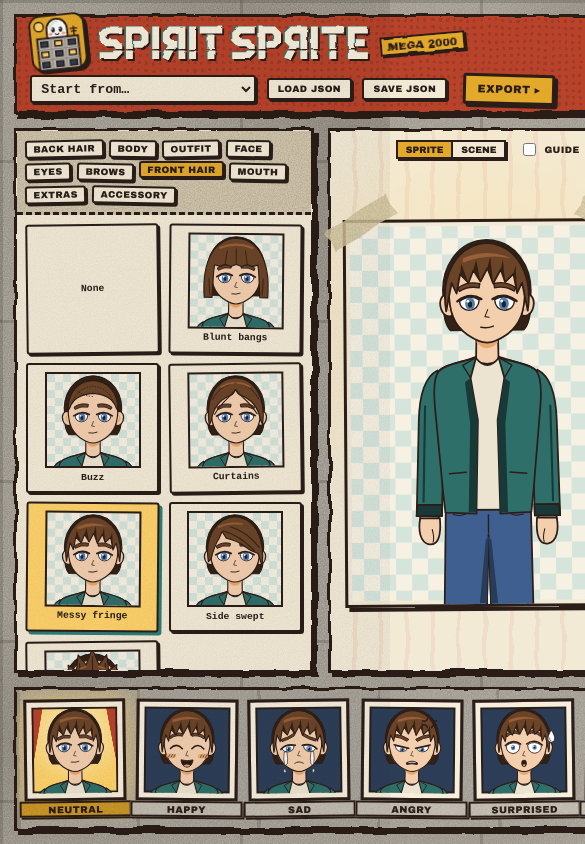
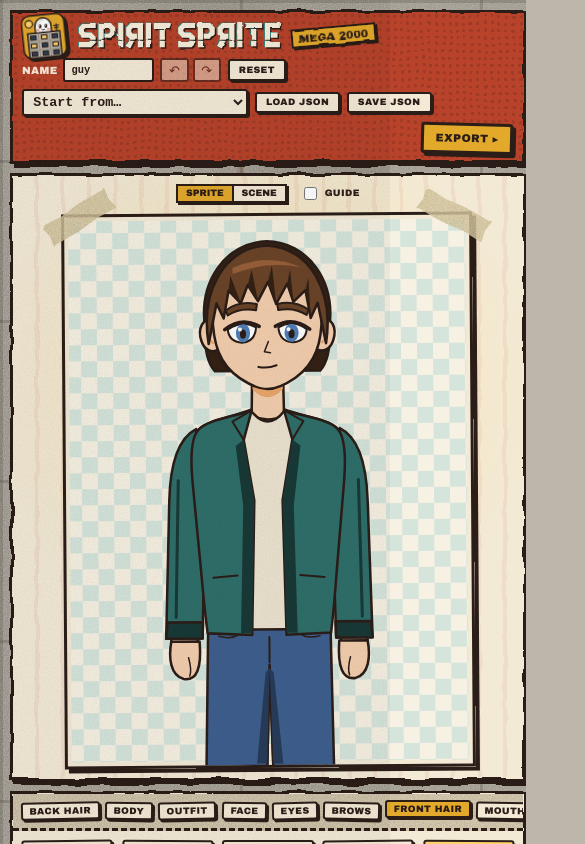
Before and after one commit to legendfinka/SpiritSpriteMega2000, a React (Vite) app: page / in a window 390 px wide. Shown: the top 844 px of the page, 585 px wide, since content can reach past the window. Built offline with nearby package versions, Linux system fonts and the light colour scheme.

Commit message:
feat(web): stack the layout on phones

```diff
--- a/src/App.module.css
+++ b/src/App.module.css
@@ -134,6 +134,50 @@
   min-height: 0;
 }
 
+/* phones and narrow tablets: stack everything and let the page scroll */
+@media (width < 900px) {
+  .app {
+    grid-template-rows: auto auto auto;
+    gap: 10px;
+    height: auto;
+    min-height: 100dvh;
+    padding: 10px;
+  }
+
+  .main {
+    grid-template-columns: minmax(0, 1fr);
+    grid-template-rows: none;
+    gap: 10px;
+  }
+
+  .header {
+    gap: 0.5rem;
+    padding: 0.5rem 0.7rem;
+  }
+
+  .brand {
+    width: 100%;
+  }
+
+  .wordmark {
+    height: 30px;
+  }
+
+  .logo {
+    width: 44px;
+    height: 44px;
+    margin: -6px 0;
+  }
+
+  .control input:not([type='checkbox']) {
+    width: 7rem;
+  }
+
+  .header .exportButton {
+    margin-left: auto;
+  }
+}
+
 /* undo/redo pair */
 .history {
   display: flex;
--- a/src/ui/ColorPanel.module.css
+++ b/src/ui/ColorPanel.module.css
@@ -24,6 +24,15 @@
 .list {
   padding: 0.75rem;
   overflow-y: auto;
+}
+
+/* two columns of swatches when stacked */
+@media (width < 900px) {
+  .list {
+    display: grid;
+    grid-template-columns: repeat(auto-fill, minmax(170px, 1fr));
+    gap: 0 1rem;
+  }
 }
 
 .row,
--- a/src/ui/ExpressionStrip.module.css
+++ b/src/ui/ExpressionStrip.module.css
@@ -176,3 +176,39 @@
   letter-spacing: 0.04em;
   text-transform: uppercase;
 }
+
+/* phones: smaller windows, name plate below them */
+@media (width < 900px) {
+  .strip {
+    flex-direction: column;
+    align-items: stretch;
+    gap: 0.4rem;
+    padding: 0 0 0.75rem;
+  }
+
+  .windows {
+    justify-content: flex-start;
+    gap: 0.9rem;
+  }
+
+  .windowSvg,
+  .addPane {
+    width: 72px;
+    height: 72px;
+  }
+
+  .addPane {
+    font-size: 2rem;
+  }
+
+  .sill {
+    max-width: 88px;
+    font-size: 0.65rem;
+  }
+
+  .plate {
+    width: auto;
+    margin: 0 0.75rem;
+    rotate: 0deg;
+  }
+}
--- a/src/ui/PartPicker.module.css
+++ b/src/ui/PartPicker.module.css
@@ -110,3 +110,29 @@
   background: repeating-conic-gradient(var(--tile-a) 0 25%, var(--tile-b) 0 50%) 0 0 / 16px 16px;
   border: 2px solid var(--line);
 }
+
+@media (width < 900px) {
+  /* one swipeable row of tabs */
+  .tabs {
+    flex-wrap: nowrap;
+    overflow-x: auto;
+  }
+
+  .tab {
+    flex-shrink: 0;
+  }
+
+  .grid {
+    grid-template-columns: repeat(auto-fill, minmax(88px, 1fr));
+    max-height: 55svh;
+  }
+
+  .item {
+    min-height: 104px;
+  }
+
+  .thumbSvg {
+    width: 74px;
+    height: 74px;
+  }
+}
--- a/src/ui/Stage.module.css
+++ b/src/ui/Stage.module.css
@@ -149,3 +149,12 @@
   height: 100%;
   transition: left 200ms ease;
 }
+
+/* on phones the preview goes first and gets a fixed height */
+@media (width < 900px) {
+  .stage {
+    order: -1;
+    height: min(72svh, 680px);
+    padding: 0.6rem 0.6rem 0.8rem;
+  }
+}
```
